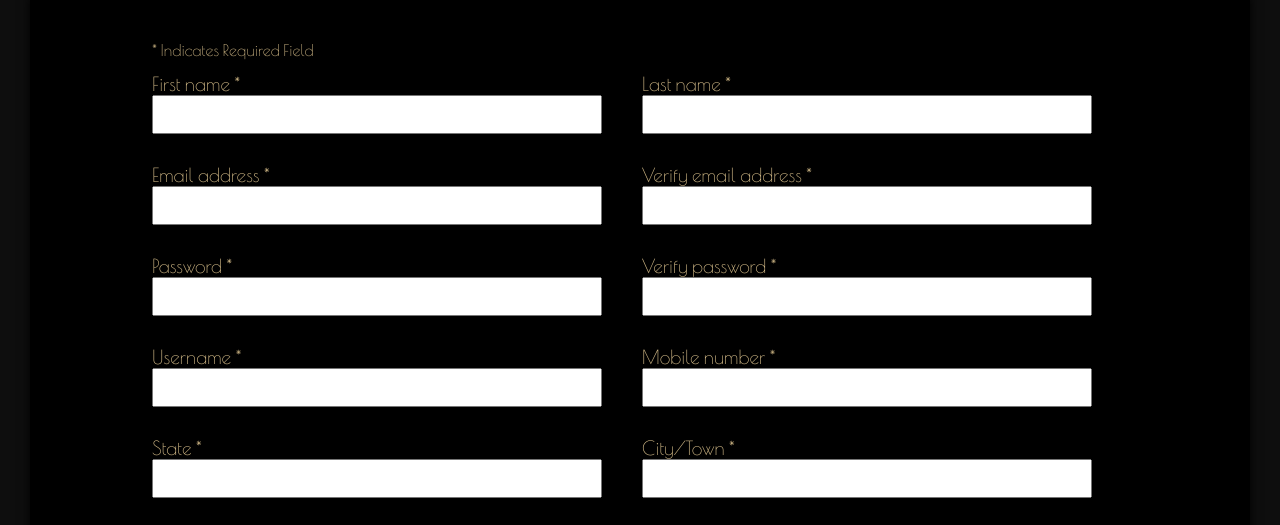
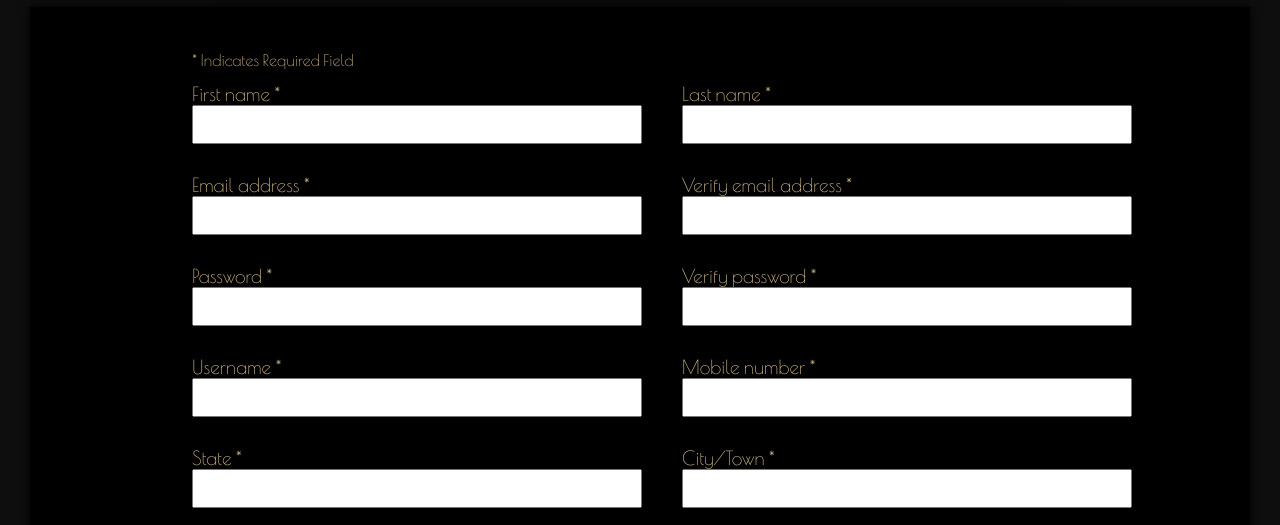
Before and after one commit to twopercentjazz/AD320_final_project, a website: page public/src/html/login.html in a window 1280 px wide. Shown: the part 404-929 px from the top of the page. Drawn offline with nearby package versions, Linux system fonts and the light colour scheme; no server answers.

```diff
--- a/public/src/css/login.css
+++ b/public/src/css/login.css
@@ -3,12 +3,6 @@
  * Style sheet for the login page helps keeps positioning on the prompts and popups to stay centered
  * Additionally includes styling for the nav bar Chris designed
  */
-
-/* body {
-    margin: 0;
-    padding: 0;
-    background-color: black;
-} */
 
 body, button {
     font-family: 'Poiret One', serif;
@@ -98,11 +92,11 @@
     font-size: 20px;
 }
 
-    #nav1 li p {
-        margin-top: -1px;
-        padding: 14px 10px;
-        font-size: 20px;
-    }
+#nav1 li p {
+    margin-top: -1px;
+    padding: 14px 10px;
+    font-size: 20px;
+}
 
 #nav2 li a {
     padding: 14px 16px;
@@ -127,10 +121,8 @@
 }
 
 #hotel-name {
-    /* margin-top: 170px; */
     border-top-right-radius: 20px;
     border-top-left-radius: 20px;
-
     box-shadow: black 0 0 10px;
     background-color: black;
     width: 60%;
@@ -138,13 +130,9 @@
     margin-right: auto;
     text-align: center;
     padding: 40px;
-
-
-
     font-size: 20px;
     color: #d7be8a;
     margin-top: 200px;
-    /* margin-bottom: 10px; */
 }
 
 #hotel-name h1 {
@@ -185,13 +173,12 @@
     display: flex;
     justify-content: center;
     align-items: center;
-    /* margin-top: 10px; */
+    margin-top: 10px;
 }
 
 #register-body {
-    /* padding-top: 10px;
-    margin-left: 80px; */
-    /* border-radius: 20px; */
+    margin-left: 80px;
+    border-radius: 20px;
     width: 80%;
     color:#d7be8a;
 }
```
